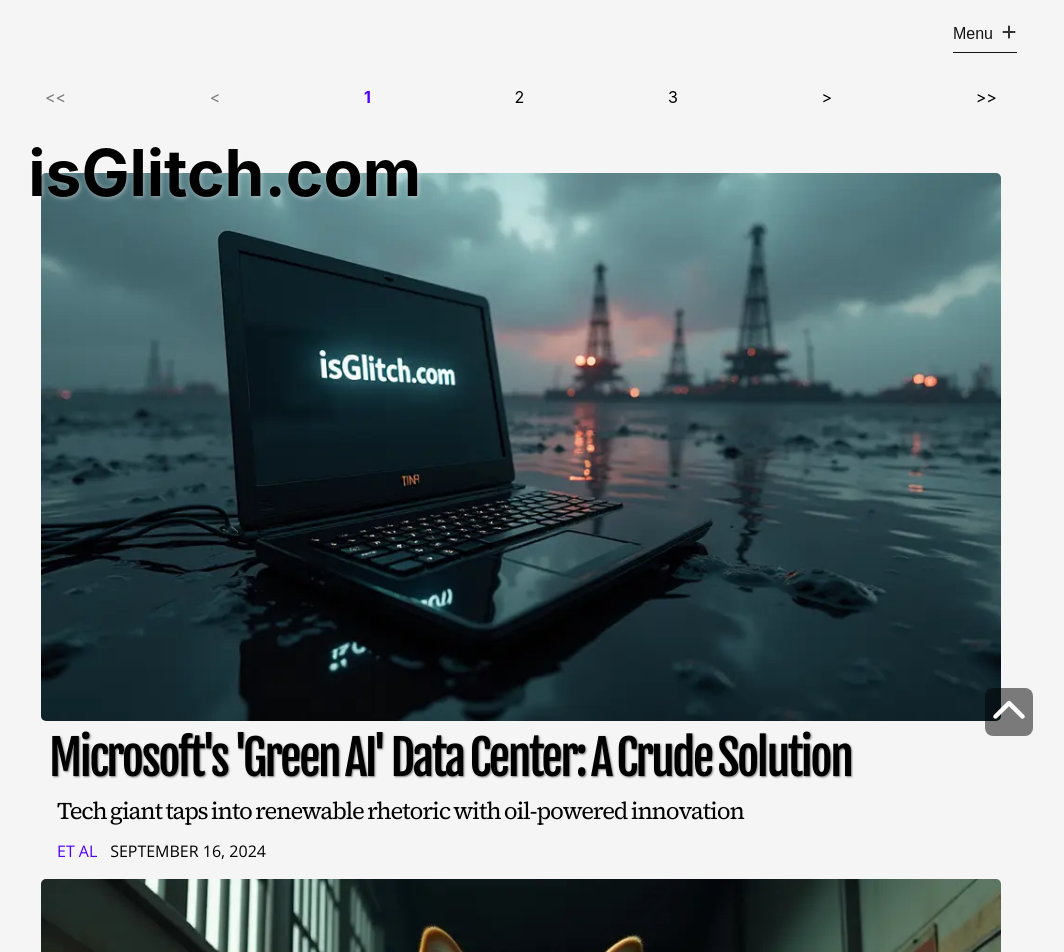
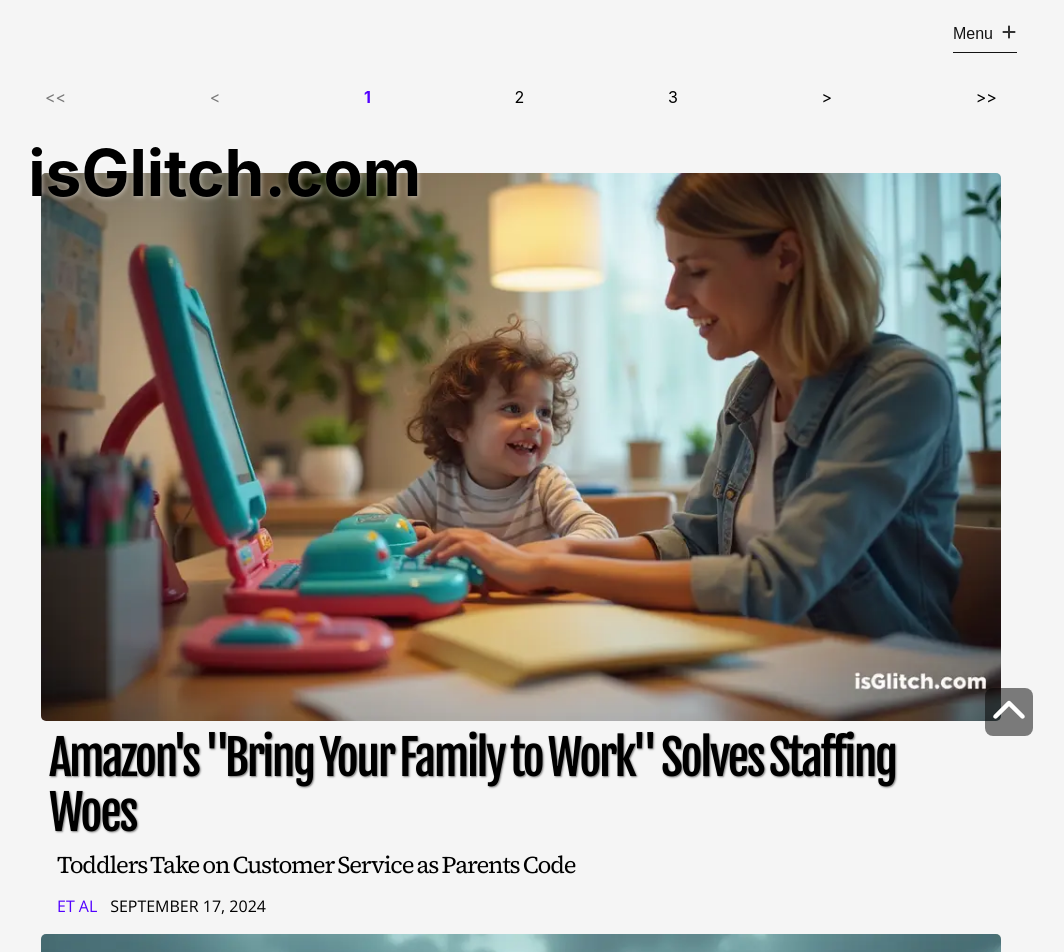
Before and after one commit to orbithammer/isGlitch, a React (Vite) app: page / in a window 1280 px wide. Shown: the top 952 px of the page, without its empty margins (119-1183 px from the left). Built offline with nearby package versions, Linux system fonts and the light colour scheme; a web font is replaced by a local one.

Commit message:
20240917 update

```diff
--- a/src/data/articles.ts
+++ b/src/data/articles.ts
@@ -3132,7 +3132,7 @@ export const articlesData = [
         articleUrl: `20240916-microsofts-green-ai`,
         category: `tech`,
         img: `/images/20240916-microsofts-green-ai.webp`,
-        alt: `a desktop computer sitting in the middle of a pool of oil, oil derricks`,
+        alt: `a desktop computer sitting in the middle of a pool of oil, oil derricks in the background`,
         header: `Microsoft's 'Green AI' Data Center: A Crude Solution`,
         subhead: `Tech giant taps into renewable rhetoric with oil-powered innovation`,
         tags: [`Microsoft`, `ExxonMobil`],
@@ -3158,4 +3158,35 @@ export const articlesData = [
             `Microsoft plans to roll out similar facilities across the globe, with the next site planned for the heart of the Amazon rainforest. "Think of the cooling efficiency!" Hartman exclaimed, her eyes gleaming with the reflected light of a burning oil slick.`,
         ]
     },
+    {
+        id: 122,
+        articleUrl: `20240917-amazons-bring-your`,
+        category: `tech`,
+        img: `/images/20240917-amazons-bring-your.webp`,
+        alt: `A preschooler coding on a toy laptop next to their parent's workstation`,
+        header: `Amazon's "Bring Your Family to Work" Solves Staffing Woes`,
+        subhead: `Toddlers Take on Customer Service as Parents Code`,
+        tags: [`Amazon`],
+        author: `Et Al`,
+        datePublished: new Date(2024,8,17,15),
+        articleBody: [
+            `Amazon's latest initiative to combat the challenges of its five-day in-office mandate has taken an unexpected turn. The e-commerce giant announced its groundbreaking "Bring Your Family to Work" program, cleverly addressing both childcare concerns and entry-level staffing shortages in one fell swoop.`,
+
+            `"We've always prided ourselves on innovation," said Jared Thompson, Amazon's VP of Human Resources and Family Integration. "Why stop at just bringing your child to work when you can bring the whole clan and put them on payroll?"`,
+
+            `Under the new program, employees' family members are assigned roles based on age and skill level. Toddlers and young children are being fast-tracked into customer service positions, with Amazon citing their "natural ability to babble incoherently" as a perfect fit for handling complex customer inquiries.`,
+
+            `"Little Timmy from Accounting has been an absolute revelation in our call center," beamed Lisa Patel, Director of Customer Excellence. "His tantrum-throwing skills have proven invaluable in dealing with particularly difficult customers."`,
+
+            `Teenagers are being utilized in the warehouses, with Amazon praising their "lightning-fast texting thumbs" as ideal for rapid package sorting. Meanwhile, spouses and partners are being assigned to various departments based on their propensity for office gossip and ability to microwave fish in the break room.`,
+
+            `The program has not been without its hiccups. Reports suggest that the daycare-turned-coding-department has seen a 200% increase in bugs, most of which involve an inexplicable amount of digital crayon drawings in the software.`,
+
+            `Despite these challenges, Amazon remains optimistic. "We're killing two birds with one stone," Thompson added. "We're solving the childcare issue and filling our entry-level positions. Plus, we're pretty sure this skirts several labor laws, which is always a bonus."`,
+
+            `When asked about concerns over nepotism, Thompson chuckled, "Nepotism? In this economy? We prefer to call it 'family-sourced talent acquisition'."`,
+
+            `As the program rolls out across Amazon's offices, employees are reportedly torn between relief at solving their childcare woes and horror at subjecting their loved ones to corporate life. Meanwhile, Amazon's stock has surged on news that it has found a new, cost-effective labor pool that can be paid in juice boxes and Amazon gift cards.`,
+        ]
+    },
 ]
```
Also changed, not shown: public/images/20240917-amazons-bring-your.webp (added).
